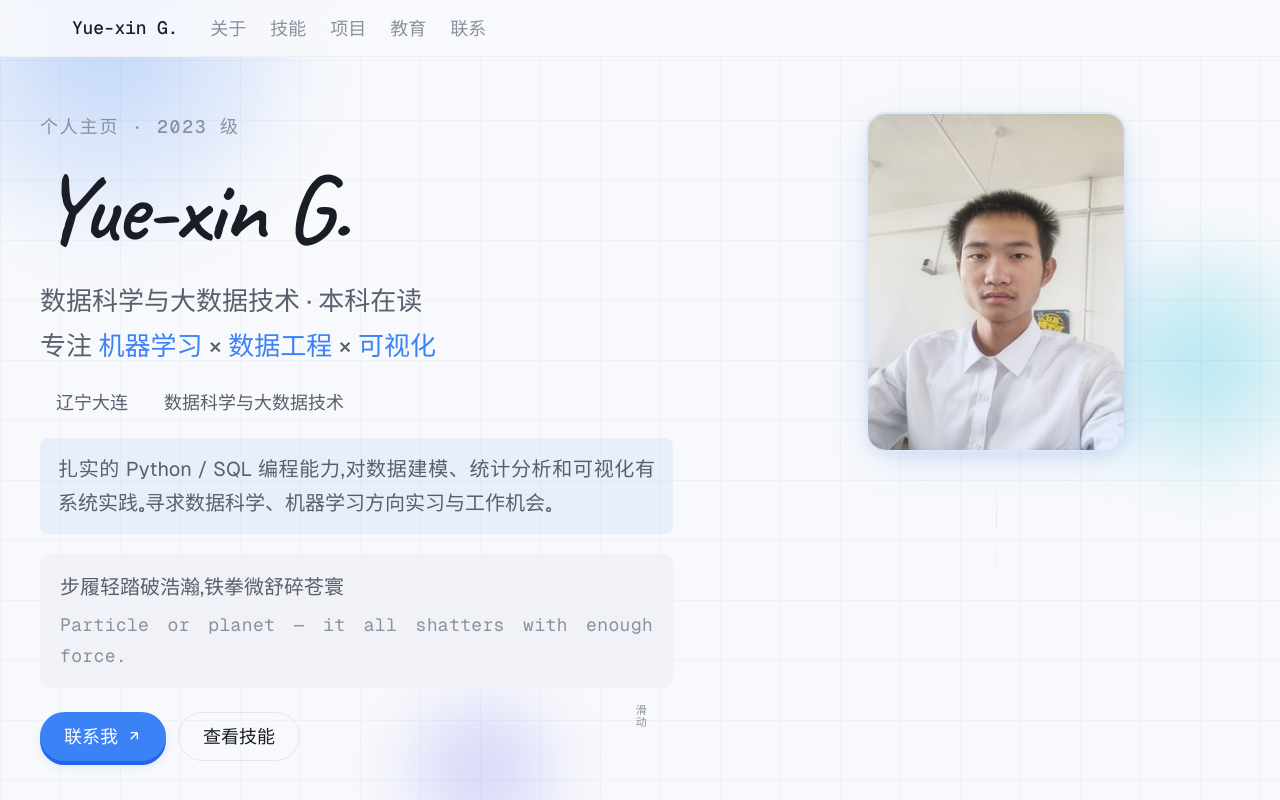
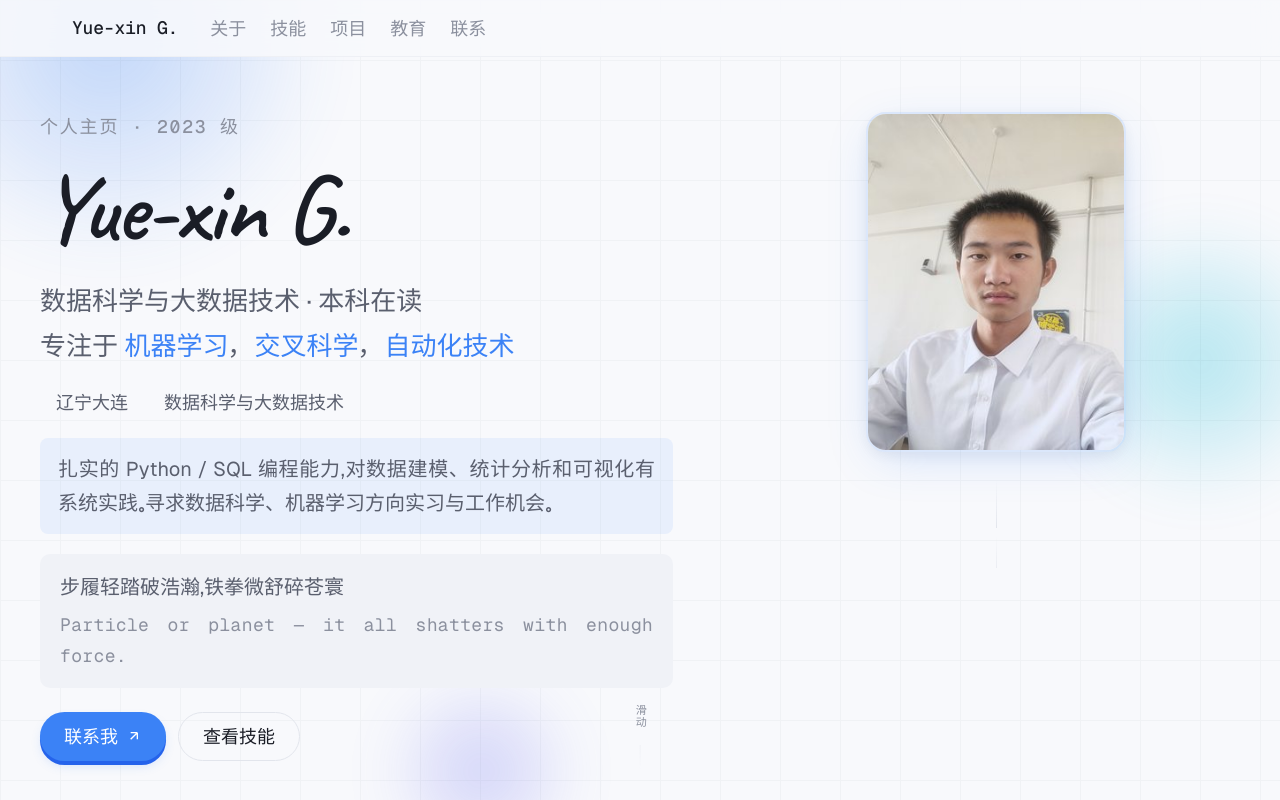
Before and after one commit to qyyyy09315/qyyyy09315.github.io, a Vue app: page / in a window 1280 px wide. Built offline with nearby package versions, Linux system fonts and the light colour scheme.

Commit message:
fix: 更新首页专业描述
- 将'专注机器学习 × 数据工程 × 可视化'改为'专注于机器学习，交叉科学，自动化技术'

```diff
--- a/src/components/HeroSection.vue
+++ b/src/components/HeroSection.vue
@@ -13,7 +13,7 @@
         <h1 class="hero-title animate fade-up" style="--delay: 0.3s">Yue-xin G.</h1>
         <p class="hero-tagline animate fade-up" style="--delay: 0.45s">
           数据科学与大数据技术 · 本科在读<br>
-          专注 <span class="text-accent">机器学习</span> × <span class="text-accent">数据工程</span> × <span class="text-accent">可视化</span>
+          专注于 <span class="text-accent">机器学习</span><span class="punct">，</span><span class="text-accent">交叉科学</span><span class="punct">，</span><span class="text-accent">自动化技术</span>
         </p>
         <div class="hero-meta animate fade-up" style="--delay: 0.6s">
           <span class="meta-item"><span class="meta-dot"></span>辽宁大连</span>
```
